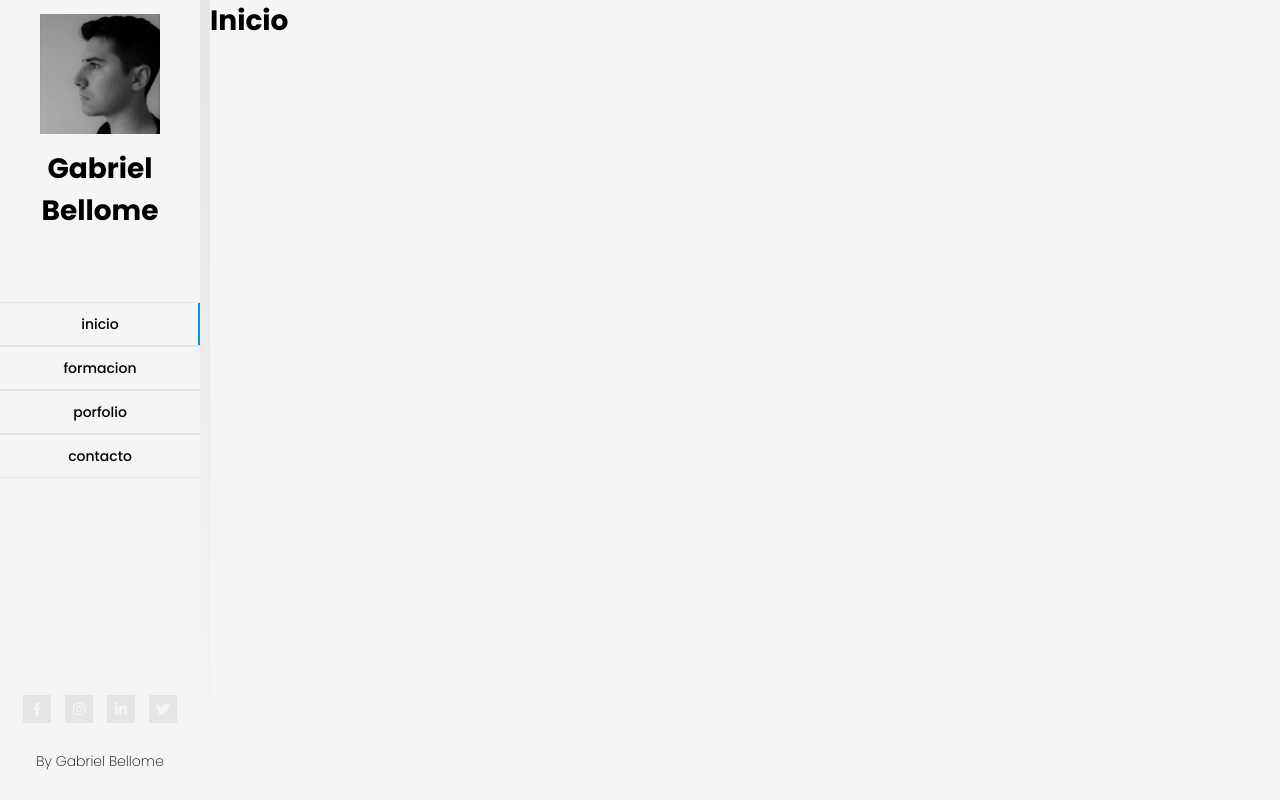
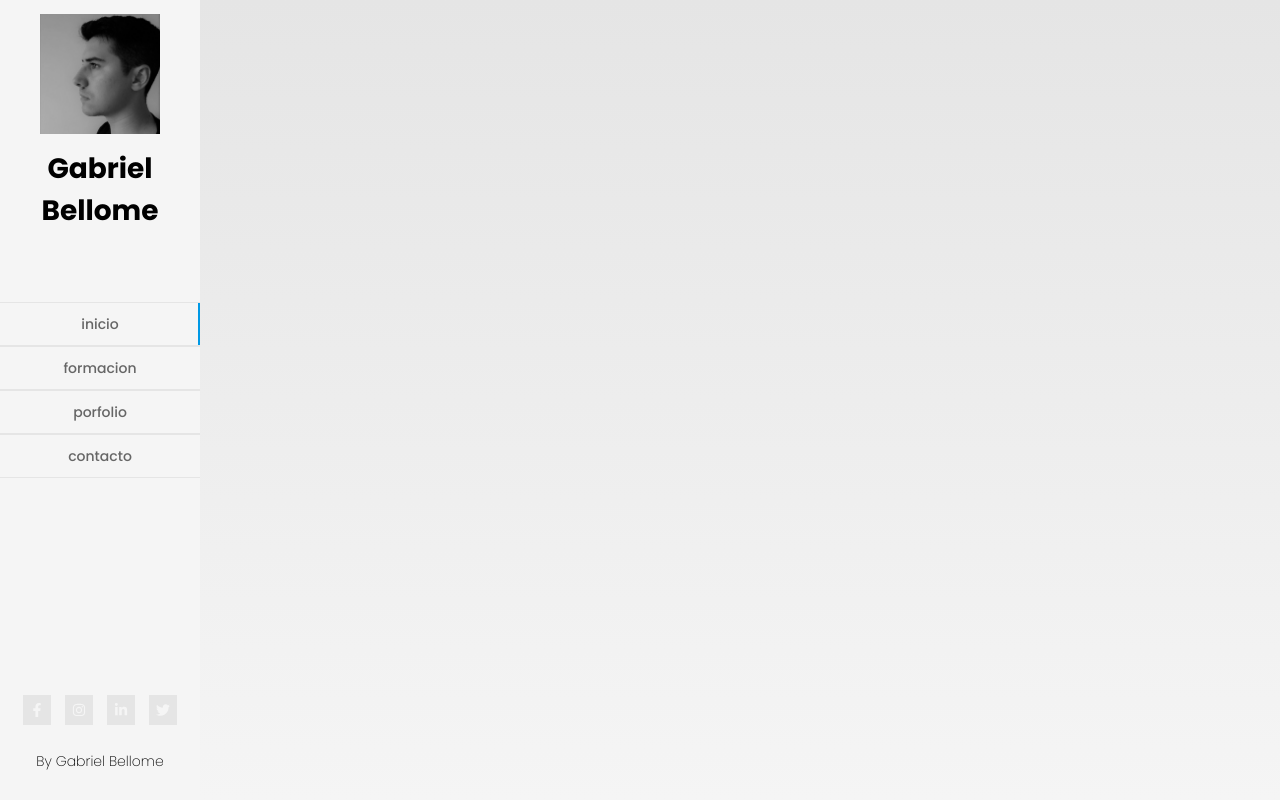
Before and after one commit to gbellome/my-portfolio-test, a React (Create React App) app: page / in a window 1280 px wide. Built offline with nearby package versions, Linux system fonts and the light colour scheme.

Commit message:
Con el SideBar modifico la url

```diff
--- a/src/App.js
+++ b/src/App.js
@@ -1,16 +1,10 @@
 import React from 'react'
 import SideBar from './Components/SideBar/SideBar'
-import Inicio from './Pages/Inicio/Inicio'
 import './Components/Sections/Styles/SectionsStyle.css'
 
 const App = () => {
   return (
-    <>
     <SideBar />
-    <section>
-      <Inicio />
-    </section>
-    </>
   )
 }
 
--- a/src/Components/SideBar/Components/BotonNavegacion.jsx
+++ b/src/Components/SideBar/Components/BotonNavegacion.jsx
@@ -1,11 +1,14 @@
 import React from 'react'
+import { Link } from 'react-router-dom'
 import './../Styles/BotonNavegacionStyle.css'
 
-const BotonNavegacion = ({ active, caption }) => {
+const BotonNavegacion = ({ active, caption, route }) => {
   return (
-    <li className={active ? 'active' : ''}>
-      {caption}
-    </li>
+      <Link
+        to={`/${route}`}
+        className={active ? 'active' : ''}>
+        {caption}
+      </Link>
   )
 }
 
--- a/src/Components/SideBar/SideBar.jsx
+++ b/src/Components/SideBar/SideBar.jsx
@@ -3,18 +3,21 @@ import ImagenPerfil from './Components/ImagenPerfil'
 import BotonNavegacion from './Components/BotonNavegacion'
 import RedesSociales from './Components/RedesSociales'
 import Firma from './Components/Firma'
+import { BrowserRouter as Router } from 'react-router-dom'
 import './Styles/SideBarStyle.css'
 
 const SideBar = () => {
   return (
     <nav>
       <ImagenPerfil />
-      <ul>
-        <BotonNavegacion caption='inicio' active={true} />
-        <BotonNavegacion caption='formacion' />
-        <BotonNavegacion caption='porfolio' />
-        <BotonNavegacion caption='contacto' />
-      </ul>
+      <Router>
+        <ul>
+          <BotonNavegacion route='Inicio' caption='inicio' active={true} />
+          <BotonNavegacion route='Formacion' caption='formacion' />
+          <BotonNavegacion route='Porfolio' caption='porfolio' />
+          <BotonNavegacion route='Contacto' caption='contacto' />
+        </ul>
+      </Router>
       <div id="FooterSideBar">
         <RedesSociales />
         <Firma />
--- a/src/Components/SideBar/Styles/BotonNavegacionStyle.css
+++ b/src/Components/SideBar/Styles/BotonNavegacionStyle.css
@@ -1,4 +1,4 @@
-li {
+a {
     display: flex;
     flex-direction: row;
     justify-content: center;
@@ -17,12 +17,12 @@ li {
     transition: all 300ms ease-out;
 }
 
-li:hover {
+a:hover {
     background: var(--secundary-ligth);
 }
 
-li:hover::after,
-li.active::after {
+a:hover::after,
+a.active::after {
     content: '';
 
     width: 2px;
--- a/src/Components/SideBar/Styles/SideBarStyle.css
+++ b/src/Components/SideBar/Styles/SideBarStyle.css
@@ -20,6 +20,18 @@ nav ul {
     height: 100%;
 }
 
+nav ul a:visited,
+nav ul a:active,
+nav ul a:link {
+    color: var(--body-dark);
+    cursor: pointer;
+    text-decoration: none;
+}
+
+nav ul a:hover {
+    color: var(--title-dark);
+}
+
 #FooterSideBar {
     width: 200px;
 
```
